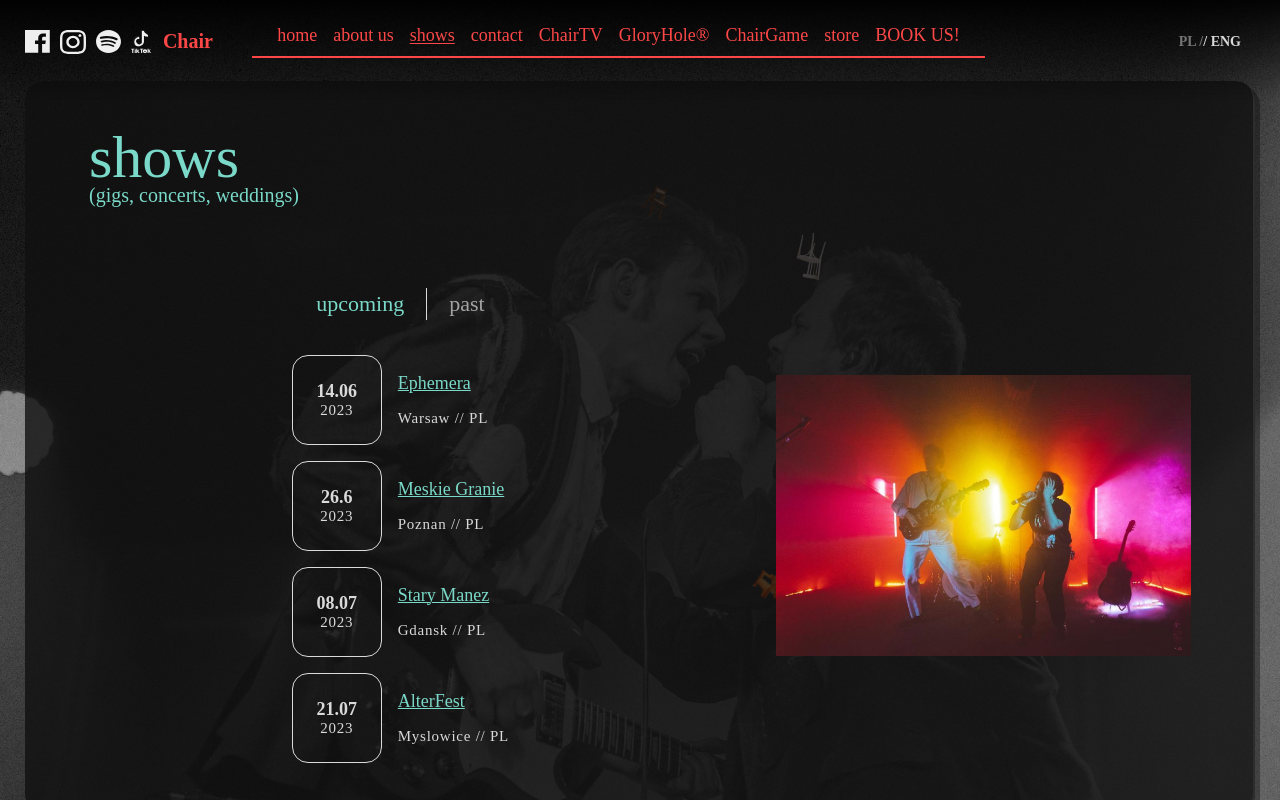
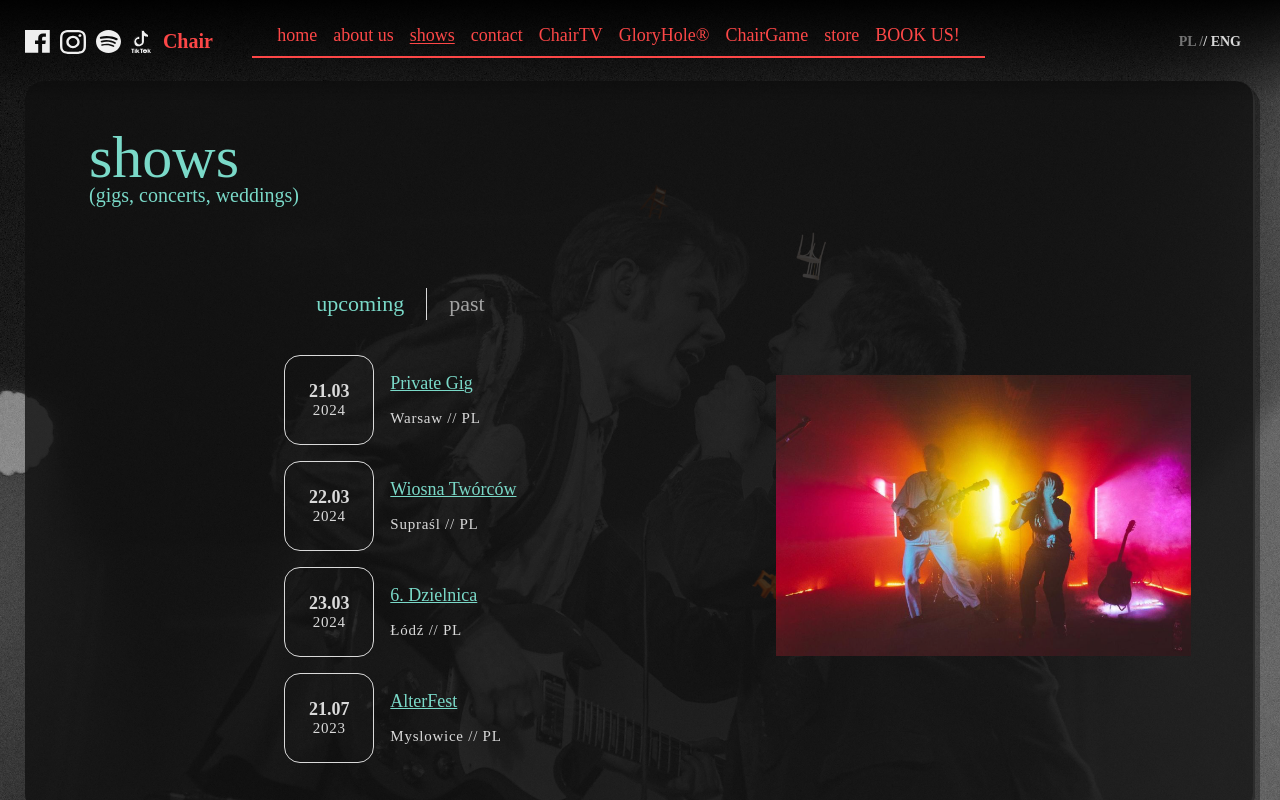
Before and after one commit to HoodDoob/chair-band, a Next.js app: page / in a window 1280 px wide. Both pictures are taken after a click on the item "shows". Built offline with nearby package versions, Linux system fonts and the light colour scheme; a web font is replaced by a local one.

Commit message:
i should have been in the dev

```diff
--- a/src/components/shows.jsx
+++ b/src/components/shows.jsx
@@ -81,12 +81,12 @@ export default function Shows() {
               <li>
                 <div className={styles.oneShow}>
                   <div className={styles.showDate}>
-                    <h3>14.06</h3>
-                    <p>2023</p>
+                    <h3>21.03</h3>
+                    <p>2024</p>
                   </div>
 
                   <div className={styles.showName}>
-                    <h3>Ephemera</h3>
+                    <h3>Private Gig</h3>
                     <p>Warsaw // PL</p>
                   </div>
                 </div>
@@ -94,26 +94,26 @@ export default function Shows() {
               <li>
                 <div className={styles.oneShow}>
                   <div className={styles.showDate}>
-                    <h3>26.6</h3>
-                    <p>2023</p>
+                    <h3>22.03</h3>
+                    <p>2024</p>
                   </div>
 
                   <div className={styles.showName}>
-                    <h3>Meskie Granie</h3>
-                    <p>Poznan // PL</p>
+                    <h3>Wiosna Twórców</h3>
+                    <p>Supraśl // PL</p>
                   </div>
                 </div>
               </li>
               <li>
                 <div className={styles.oneShow}>
                   <div className={styles.showDate}>
-                    <h3>08.07</h3>
-                    <p>2023</p>
+                    <h3>23.03</h3>
+                    <p>2024</p>
                   </div>
 
                   <div className={styles.showName}>
-                    <h3>Stary Manez</h3>
-                    <p>Gdansk // PL</p>
+                    <h3>6. Dzielnica</h3>
+                    <p>Łódź // PL</p>
                   </div>
                 </div>
               </li>
```
